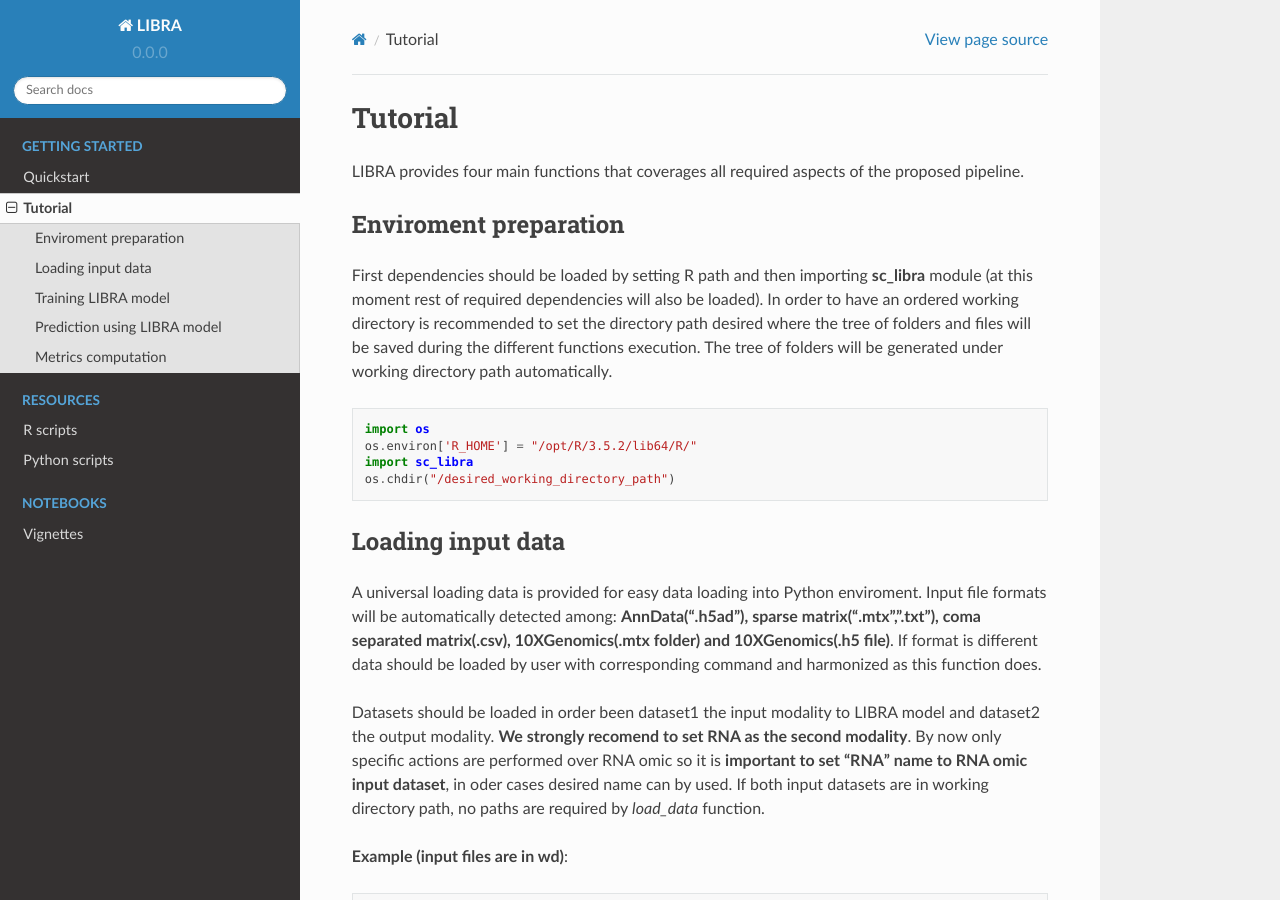
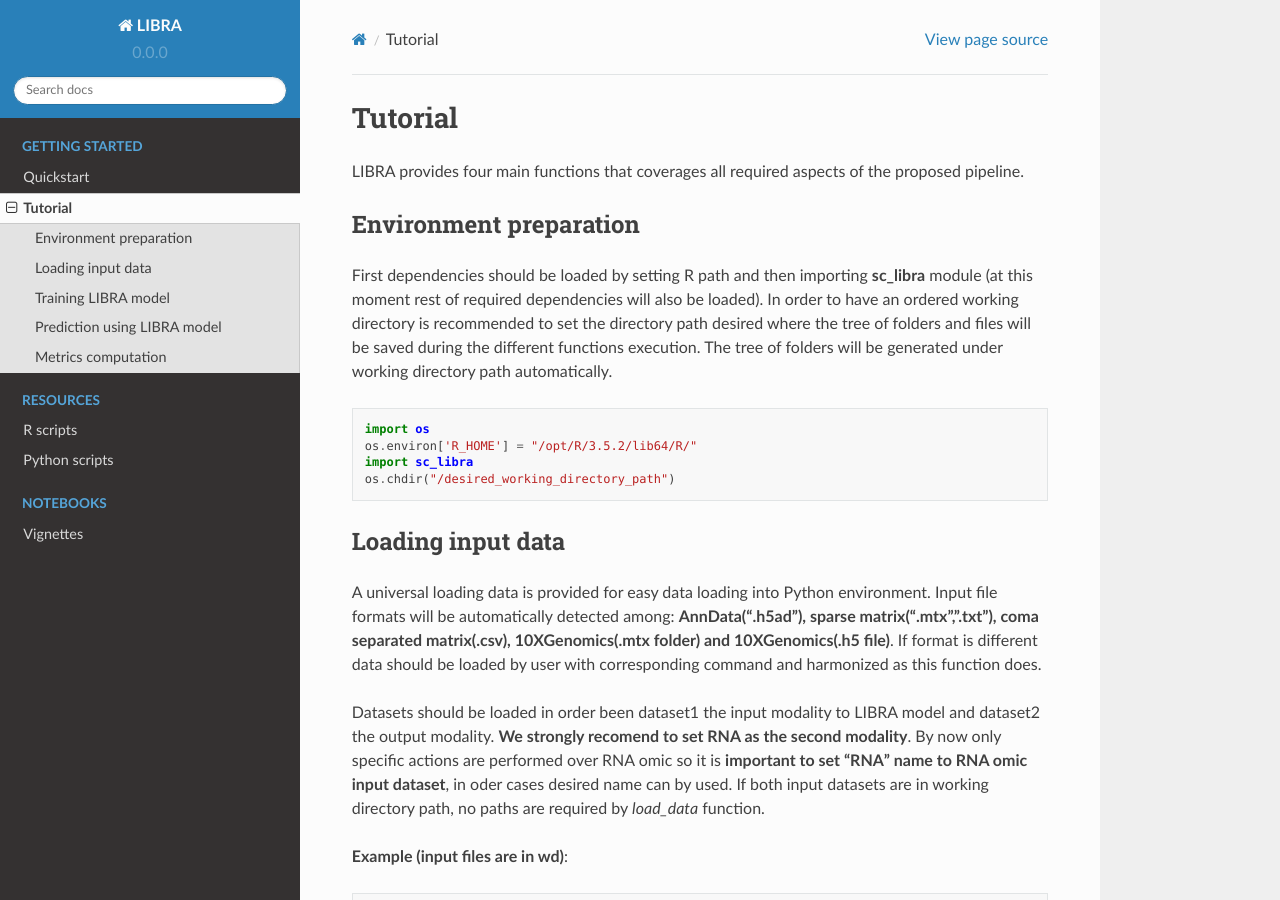
Before and after one commit to TranslationalBioinformaticsUnit/LIBRA, a Sphinx documentation site: the page built from docs/source/tutorial.rst, in a window 1280 px wide and 900 px high. Built offline with Sphinx 7.4.7 and the Read the Docs theme 2.0.0, drawn with Linux system fonts in a browser that asks for light colours.

Commit message:
Update tutorial.rst

```diff
--- a/docs/source/tutorial.rst
+++ b/docs/source/tutorial.rst
@@ -4,7 +4,7 @@ Tutorial
 LIBRA provides four main functions that coverages all required aspects of the proposed pipeline.
 
 
-Enviroment preparation
+Environment preparation
 ------------
 
 First dependencies should be loaded by setting R path and then importing **sc_libra** module (at this moment rest of required dependencies will also be loaded). In order to have an ordered working directory is recommended to set the directory path desired where the tree of folders and files will be saved during the different functions execution. The tree of folders will be generated under working directory path automatically.
@@ -20,7 +20,7 @@ First dependencies should be loaded by setting R path and then importing **sc_li
 Loading input data
 ------------------
 
-A universal loading data is provided for easy data loading into Python enviroment. Input file formats will be automatically detected among: **AnnData(".h5ad"), sparse matrix(".mtx",".txt"), coma separated matrix(.csv), 10XGenomics(.mtx folder) and 10XGenomics(.h5 file)**. If format is different data should be loaded by user with corresponding command and harmonized as this function does.
+A universal loading data is provided for easy data loading into Python environment. Input file formats will be automatically detected among: **AnnData(".h5ad"), sparse matrix(".mtx",".txt"), coma separated matrix(.csv), 10XGenomics(.mtx folder) and 10XGenomics(.h5 file)**. If format is different data should be loaded by user with corresponding command and harmonized as this function does.
 
 Datasets should be loaded in order been dataset1 the input modality to LIBRA model and dataset2 the output modality. **We strongly recomend to set RNA as the second modality**. By now only specific actions are performed over RNA omic so it is **important to set "RNA" name to RNA omic input dataset**, in oder cases desired name can by used. If both input datasets are in working directory path, no paths are required by *load_data* function.
 
```
